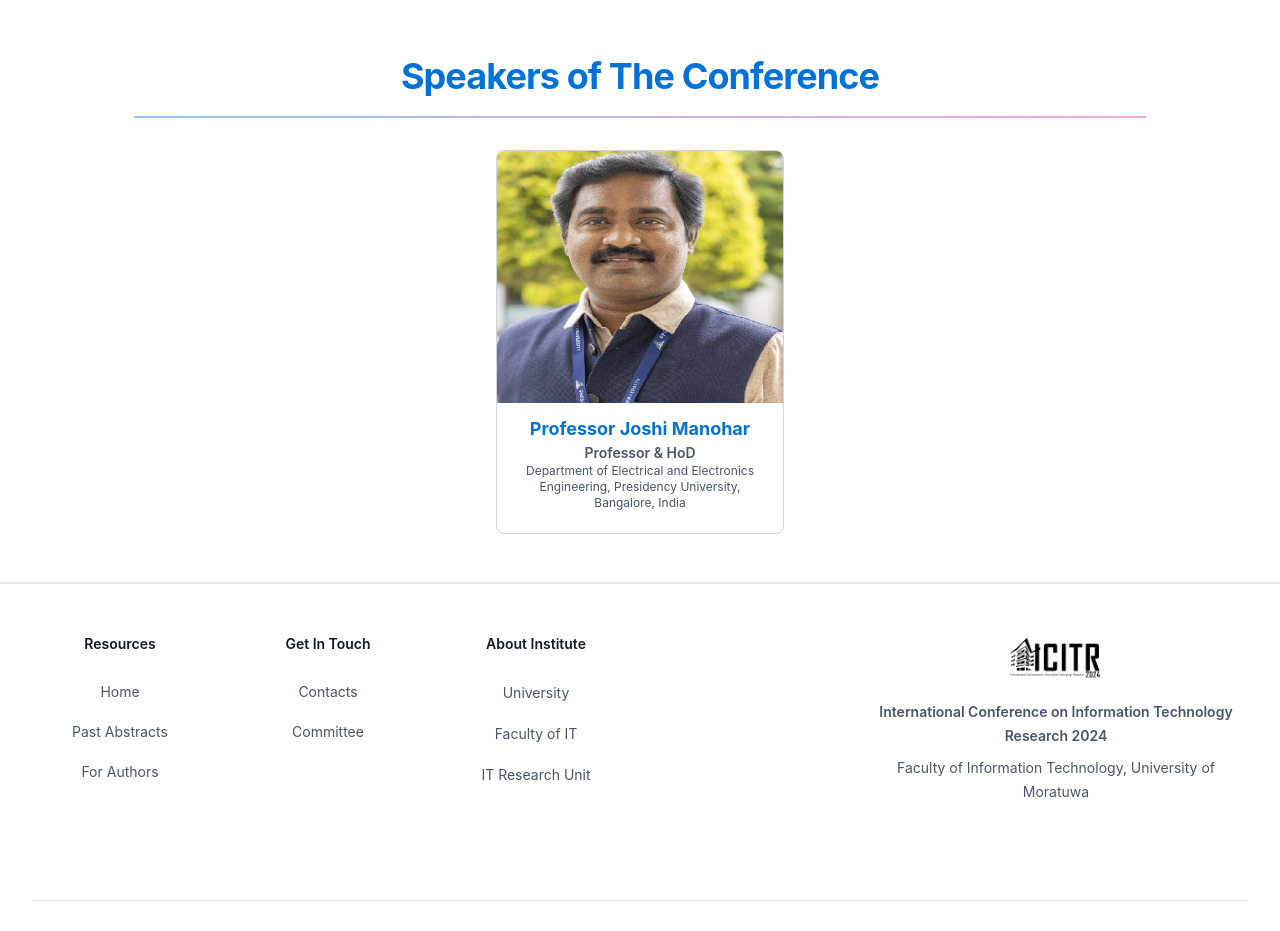
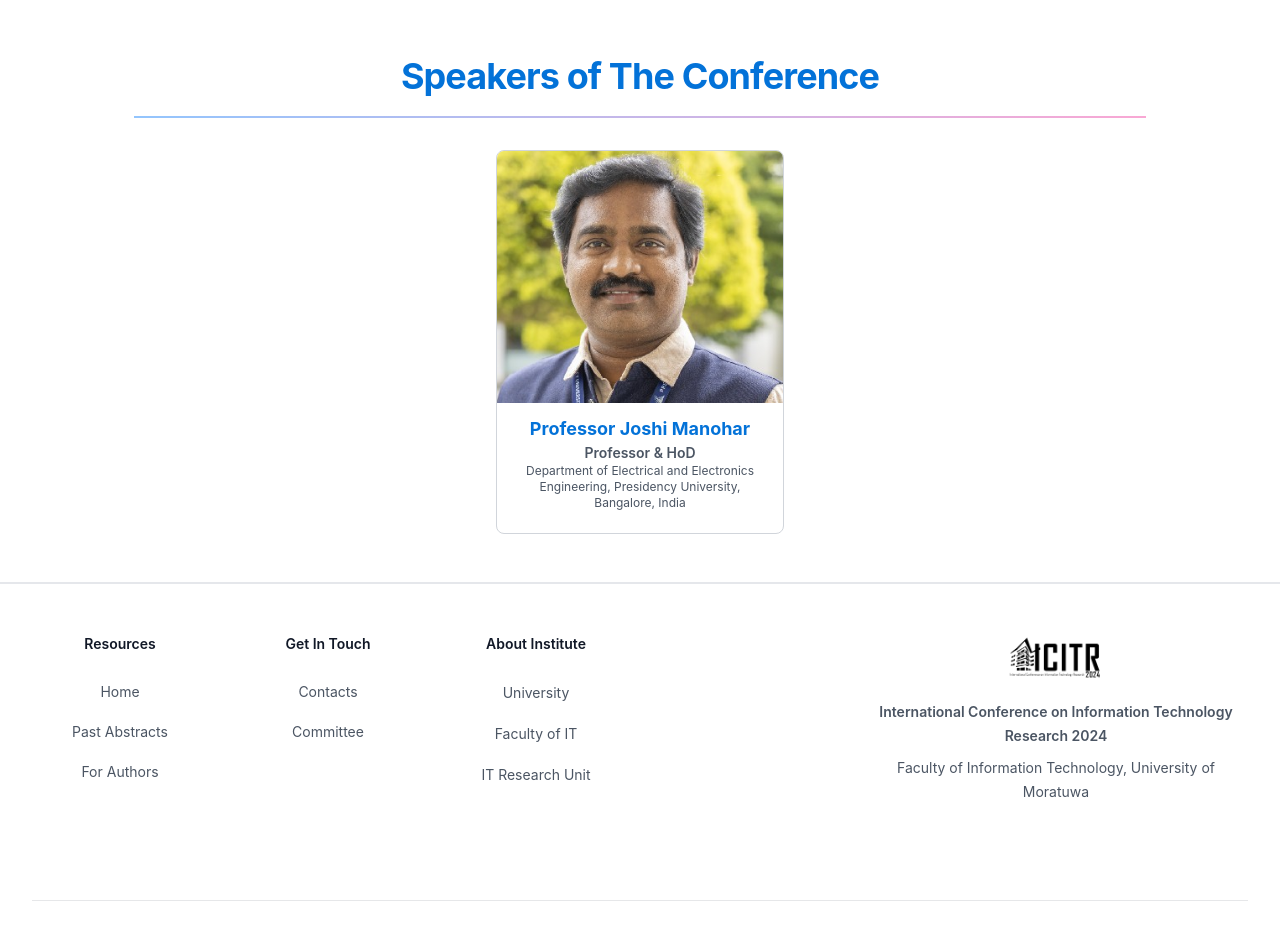
Before and after one commit to lakminagamage/ICITR_24_OW, a Next.js app: page /speakers in a window 1280 px wide. Shown: the part 900-1831 px from the top of the page. Built offline with nearby package versions, Linux system fonts and the light colour scheme.

Commit message:
fix image fit on speaker page

```diff
--- a/src/pages/speakers.jsx
+++ b/src/pages/speakers.jsx
@@ -34,7 +34,7 @@
                 <img
                   src={speaker.imageUrl}
                   alt={speaker.name}
-                  className="w-full h-full"
+                  className="w-full h-full object-cover object-top"
                 />
               </div>
               <div className="p-4 flex-grow justify-center items-center w-full mt-2">
```
